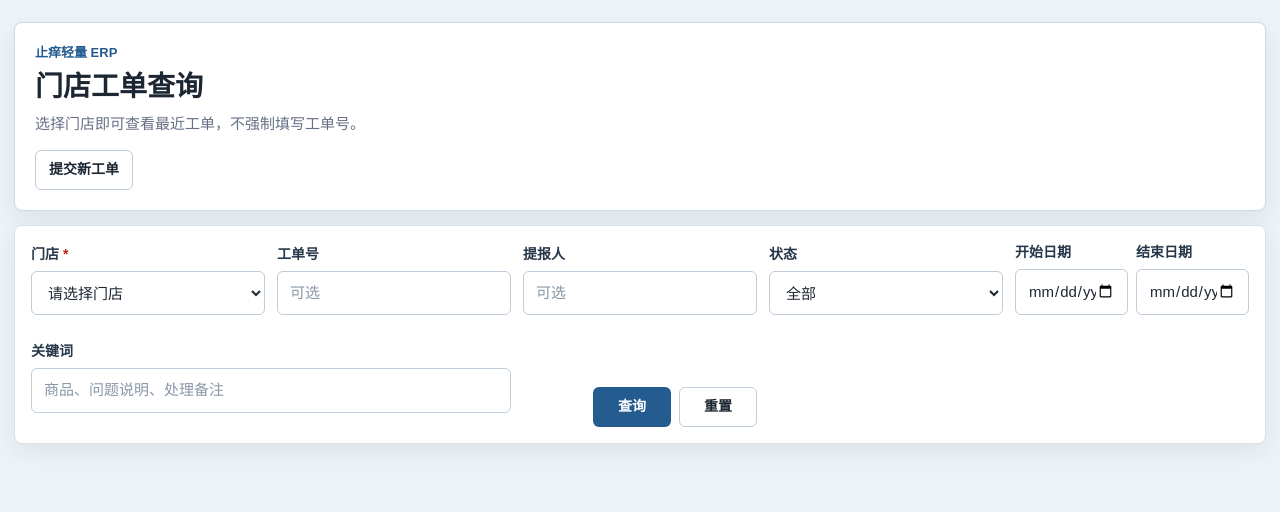
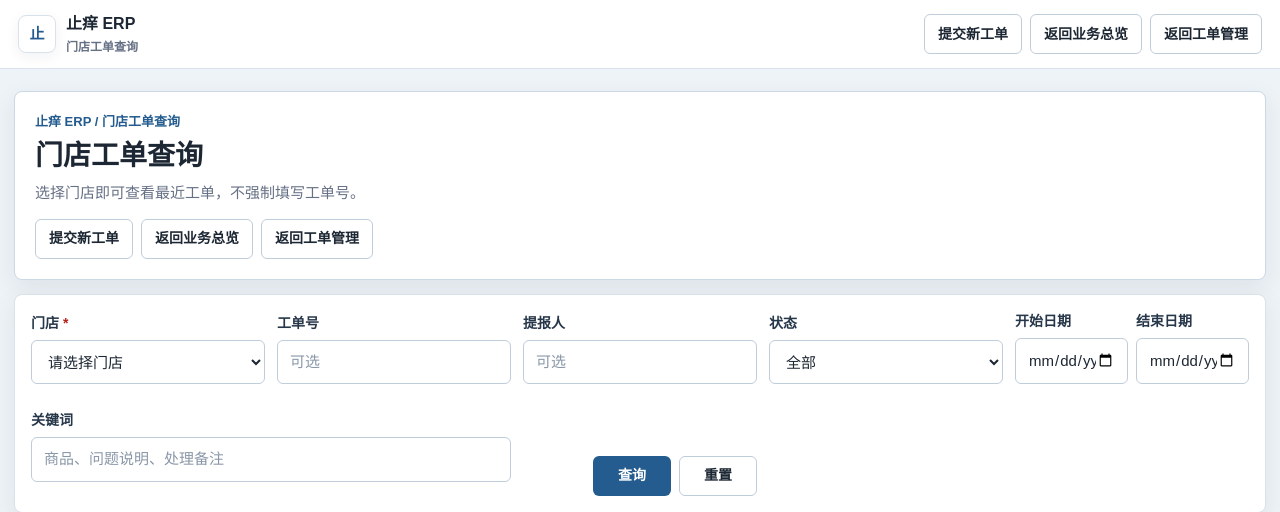
Before and after one commit to 1024229356-hue/store-request-tool, a FastAPI app: page /query in a window 1280 px wide. Shown: the top 512 px of the page. Run offline with FastAPI, Linux system fonts and the light colour scheme; some libraries are stand-ins or nearby versions.

Commit message:
improve navigation branding and export placement

```diff
--- a/static/style.css
+++ b/static/style.css
@@ -106,6 +106,71 @@ strong {
   background: var(--bg-soft);
 }
 
+.public-topbar {
+  position: sticky;
+  top: 0;
+  z-index: 20;
+  display: flex;
+  align-items: center;
+  justify-content: space-between;
+  gap: 16px;
+  min-height: 68px;
+  border-bottom: 1px solid var(--line);
+  background: rgba(255, 255, 255, 0.95);
+  padding: 12px 18px;
+  backdrop-filter: blur(12px);
+}
+
+.public-brand {
+  display: inline-flex;
+  align-items: center;
+  min-width: 0;
+  gap: 10px;
+  color: var(--text);
+  text-decoration: none;
+}
+
+.public-brand-mark {
+  display: inline-flex;
+  align-items: center;
+  justify-content: center;
+  flex: 0 0 38px;
+  width: 38px;
+  height: 38px;
+  border-radius: var(--radius-lg);
+  background: #fff;
+  border: 1px solid var(--line);
+  color: var(--primary);
+  font-weight: 900;
+  box-shadow: var(--shadow-soft);
+}
+
+.public-brand strong,
+.public-brand small {
+  display: block;
+  overflow-wrap: anywhere;
+}
+
+.public-brand strong {
+  color: var(--text);
+  font-size: 16px;
+}
+
+.public-brand small {
+  margin-top: 2px;
+  color: var(--muted);
+  font-size: 12px;
+  font-weight: 800;
+}
+
+.public-actions {
+  display: flex;
+  align-items: center;
+  justify-content: flex-end;
+  flex-wrap: wrap;
+  gap: 8px;
+}
+
 .mobile-shell {
   width: min(100%, var(--page-max));
   margin: 0 auto;
--- /dev/null
+++ b/templates/base_public.html
@@ -0,0 +1,32 @@
+<!doctype html>
+<html lang="zh-CN">
+<head>
+  <meta charset="utf-8">
+  <meta name="viewport" content="width=device-width, initial-scale=1">
+  <title>{% block title %}{{ public_title | default('止痒 ERP') }}{% endblock %}</title>
+  <link rel="stylesheet" href="/static/style.css?v=ui20260704">
+</head>
+<body class="page-submit">
+  <header class="public-topbar">
+    <a class="public-brand" href="/query">
+      <span class="public-brand-mark">止</span>
+      <span>
+        <strong>止痒 ERP</strong>
+        <small>{{ public_section | default('门店工单') }}</small>
+      </span>
+    </a>
+    <nav class="public-actions" aria-label="公开页面导航">
+      {% block public_actions %}
+      <a class="ghost-button compact" href="/submit">提交工单</a>
+      <a class="ghost-button compact" href="/query">查询工单</a>
+      <a class="ghost-button compact" href="/admin/dashboard">后台入口</a>
+      {% endblock %}
+    </nav>
+  </header>
+
+  <main class="{% block main_class %}mobile-shell{% endblock %}">
+    {% block content %}{% endblock %}
+  </main>
+  <script src="/static/app.js?v=ui20260704"></script>
+</body>
+</html>
--- a/templates/query.html
+++ b/templates/query.html
@@ -1,19 +1,24 @@
-<!doctype html>
-<html lang="zh-CN">
-<head>
-  <meta charset="utf-8">
-  <meta name="viewport" content="width=device-width, initial-scale=1">
-  <title>门店工单查询</title>
-  <link rel="stylesheet" href="/static/style.css?v=ui20260704">
-</head>
-<body class="page-submit">
-  <main class="query-shell">
+{% set public_title = '门店工单查询' %}
+{% set public_section = '门店工单查询' %}
+{% extends "base_public.html" %}
+
+{% block main_class %}query-shell{% endblock %}
+
+{% block public_actions %}
+<a class="ghost-button compact" href="/submit">提交新工单</a>
+<a class="ghost-button compact" href="/admin/dashboard">返回业务总览</a>
+<a class="ghost-button compact" href="/admin">返回工单管理</a>
+{% endblock %}
+
+{% block content %}
 <section class="page-header submit-hero">
-      <p class="eyebrow">止痒轻量 ERP</p>
+  <p class="eyebrow">止痒 ERP / 门店工单查询</p>
   <h1>门店工单查询</h1>
   <p class="header-copy">选择门店即可查看最近工单，不强制填写工单号。</p>
   <div class="header-actions">
     <a class="ghost-button compact" href="/submit">提交新工单</a>
+    <a class="ghost-button compact" href="/admin/dashboard">返回业务总览</a>
+    <a class="ghost-button compact" href="/admin">返回工单管理</a>
   </div>
 </section>
 
@@ -123,7 +128,7 @@
       <tr>
         <td class="empty-cell" colspan="13">
           <strong>当前门店暂无符合条件的工单。</strong>
-              <span>可以调整查询条件，或返回提报页提交新的需求。</span>
+          <span>可以调整查询条件，或提交新的需求。</span>
         </td>
       </tr>
       {% endfor %}
@@ -147,6 +152,4 @@
   </div>
 </nav>
 {% endif %}
-  </main>
-</body>
-</html>
+{% endblock %}
```
Also changed, not shown: other parts of static/style.css (+118 -2 lines), templates/base_admin.html (+13 -5 lines), templates/query_detail.html (+14 -13 lines), templates/submit.html (+12 -14 lines), templates/submit_success.html (+14 -16 lines), templates/supplement.html (+12 -14 lines), tests/test_app.py (+47 -2 lines), README.md. Lines whose indentation alone changed are shown as unchanged.
